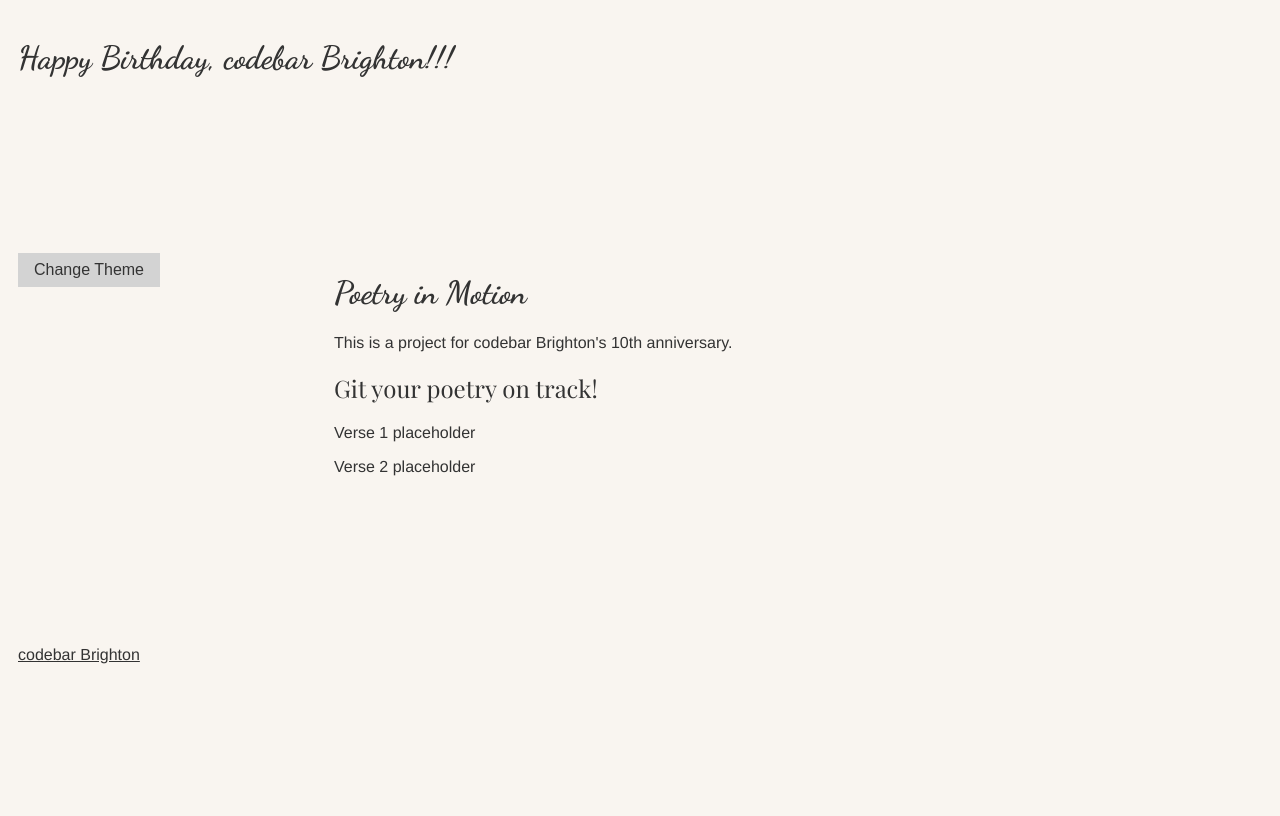
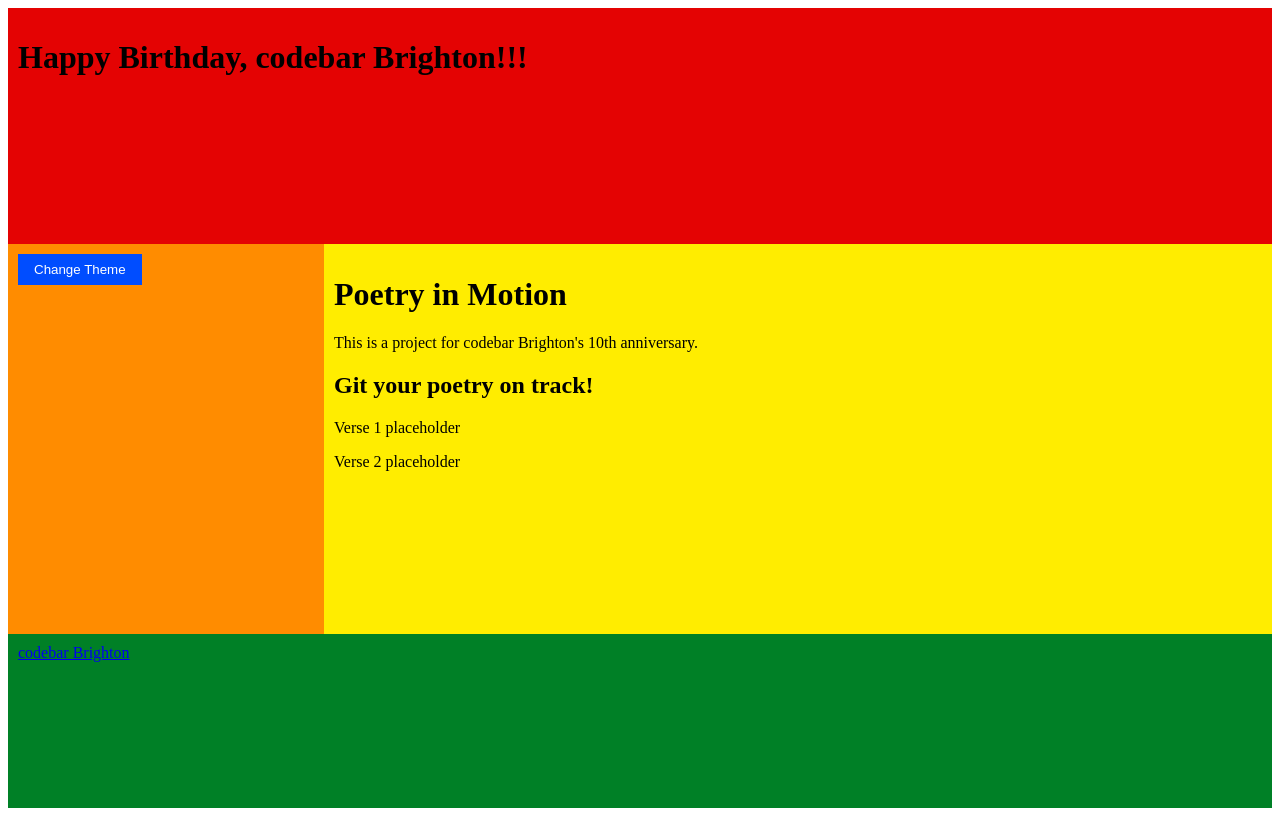
Before and after one commit to cybergrrl/codebar-git-poetry, a plain HTML site: page poetry.html in a window 1280 px wide. Drawn offline with nearby package versions, Linux system fonts and the light colour scheme.

Commit message:
change gh action output to array, fix some html formatting

```diff
--- a/poetry.html
+++ b/poetry.html
@@ -5,8 +5,8 @@
     <meta name="description" content="Poetry in motion git workshop" />
     <meta name="keywords" content="git github workshop codebar poetry" />
     <link rel="stylesheet" href="css/poetry.css" />
-    <!-- <link rel="stylesheet" href="css/custom-css/pride.css" -->
-    <link rel="stylesheet" href="css/custom-css/elegance.css"
+    <link rel="stylesheet" href="css/custom-css/pride.css" />
+    <!-- <link rel="stylesheet" href="css/custom-css/elegance.css" /> -->
   </head>
   <body>
     <header>
```
Also changed, not shown: 1 other file.
